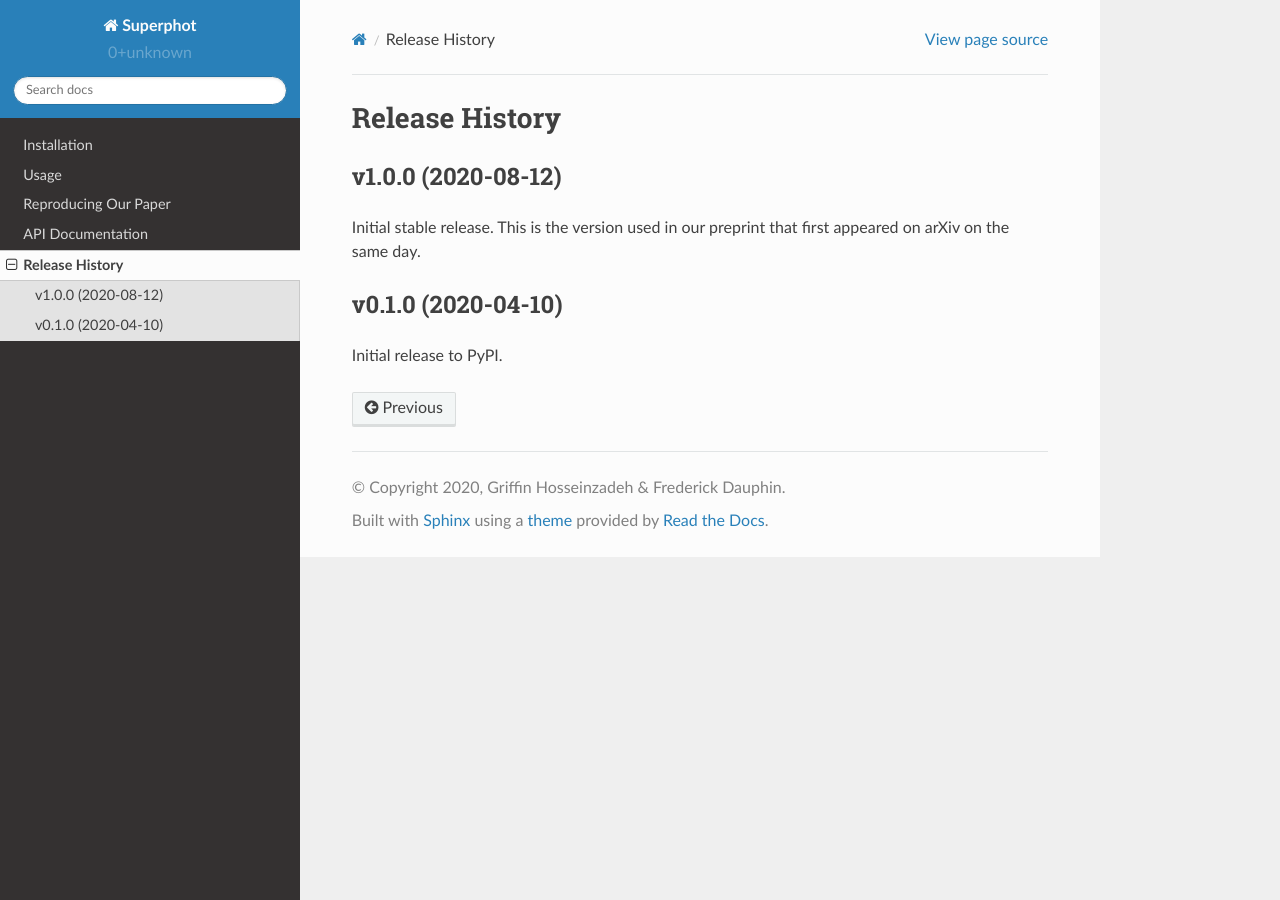
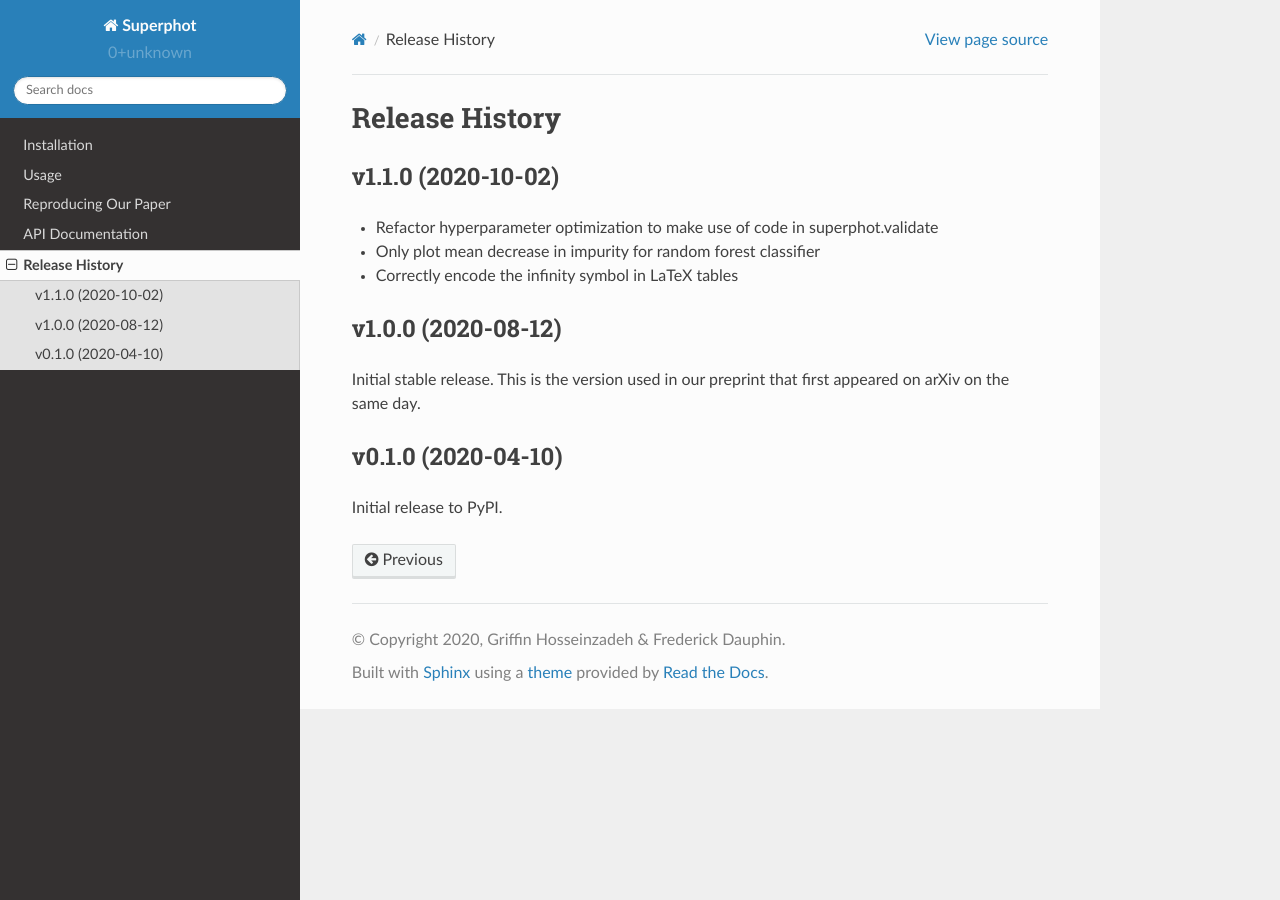
Before and after one commit to griffin-h/superphot, a Sphinx documentation site: the page built from docs/source/release-history.rst, in a window 1280 px wide. Built offline with Sphinx 7.4.7 and the Read the Docs theme 2.0.0, drawn with Linux system fonts in a browser that asks for light colours.

Commit message:
update release history

```diff
--- a/docs/source/release-history.rst
+++ b/docs/source/release-history.rst
@@ -1,6 +1,12 @@
 ===============
 Release History
 ===============
+
+v1.1.0 (2020-10-02)
+===================
+- Refactor hyperparameter optimization to make use of code in superphot.validate
+- Only plot mean decrease in impurity for random forest classifier
+- Correctly encode the infinity symbol in LaTeX tables
 
 v1.0.0 (2020-08-12)
 ===================
```
